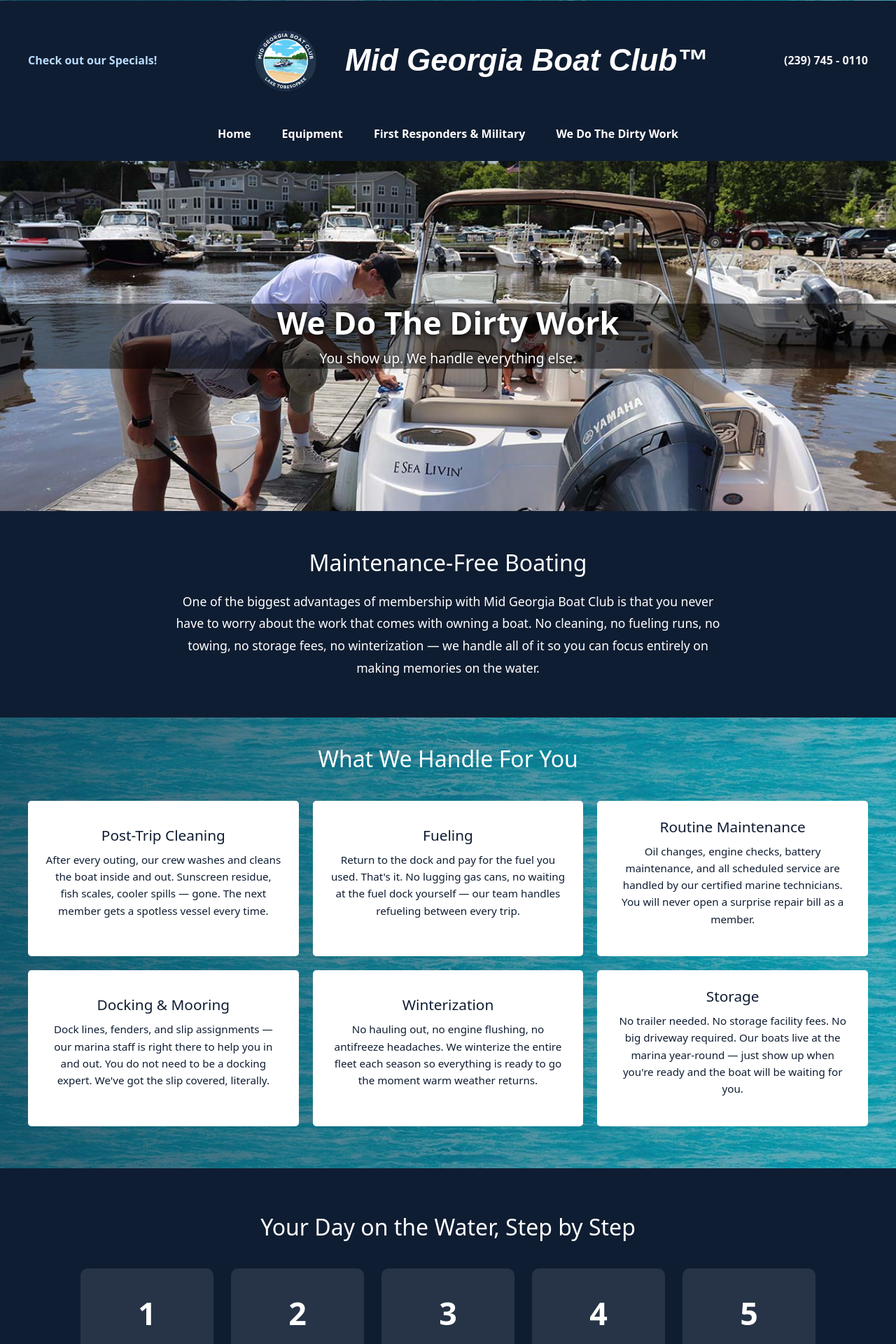
After one commit to jforay/midgeorgia, a Django app: page /dirty-work/ in a window 1280 px wide. The commit adds this page. Shown: the top 1920 px of the page at 70% size. Run offline with Django 5.2, Linux system fonts and the light colour scheme.

Commit message:
new pages

```diff
--- /dev/null
+++ b/home/templates/home/dirty_work.html
@@ -0,0 +1,120 @@
+{% extends "base.html" %}
+{% block title %}We Do The Dirty Work | Mid Georgia Boat Club{% endblock %}
+{% load static %}
+{% block extra_css %}
+<link rel="stylesheet" href="{% static 'home/css/amenities.css' %}">
+<link rel="stylesheet" href="{% static 'home/css/photos.css' %}">
+{% endblock %}
+
+{% block content %}
+
+<div class="photos">
+    <img src="{% static 'home/images/Dirty-Work.jpg' %}" alt="We do the dirty work" style="height: 500px; object-fit: cover;">
+    <div class="photo-text" style="top: 50%; transform: translate(-50%, -50%);">
+        <h1 style="font-size: 2.8rem; font-weight: bold; margin: 0;">We Do The Dirty Work</h1>
+        <p style="font-size: 1.2rem; margin: 10px 0 0;">You show up. We handle everything else.</p>
+    </div>
+</div>
+
+<div style="background: #0f1d32; color: white; text-align: center; padding: 55px 20px;">
+    <h2 style="font-size: 2rem; margin-bottom: 20px;">Maintenance-Free Boating</h2>
+    <p style="font-size: 1.1rem; max-width: 800px; margin: 0 auto; line-height: 1.8;">
+        One of the biggest advantages of membership with Mid Georgia Boat Club is that you never have to worry about the work that comes with owning a boat. No cleaning, no fueling runs, no towing, no storage fees, no winterization — we handle all of it so you can focus entirely on making memories on the water.
+    </p>
+</div>
+
+<div style="background: transparent; padding: 40px 20px; text-align: center;">
+    <h2 style="font-size: 2rem; margin-bottom: 20px; color: #fff;">What We Handle For You</h2>
+    <div class="amenities-box">
+
+        <div class="grid-item" style="padding: 25px;">
+            <h3 style="color: #0f1d32; font-size: 1.3rem; margin-bottom: 10px;">Post-Trip Cleaning</h3>
+            <p style="color: #0f1d32; font-size: 0.95rem; line-height: 1.6;">After every outing, our crew washes and cleans the boat inside and out. Sunscreen residue, fish scales, cooler spills — gone. The next member gets a spotless vessel every time.</p>
+        </div>
+
+        <div class="grid-item" style="padding: 25px;">
+            <h3 style="color: #0f1d32; font-size: 1.3rem; margin-bottom: 10px;">Fueling</h3>
+            <p style="color: #0f1d32; font-size: 0.95rem; line-height: 1.6;">Return to the dock and pay for the fuel you used. That's it. No lugging gas cans, no waiting at the fuel dock yourself — our team handles refueling between every trip.</p>
+        </div>
+
+        <div class="grid-item" style="padding: 25px;">
+            <h3 style="color: #0f1d32; font-size: 1.3rem; margin-bottom: 10px;">Routine Maintenance</h3>
+            <p style="color: #0f1d32; font-size: 0.95rem; line-height: 1.6;">Oil changes, engine checks, battery maintenance, and all scheduled service are handled by our certified marine technicians. You will never open a surprise repair bill as a member.</p>
+        </div>
+
+        <div class="grid-item" style="padding: 25px;">
+            <h3 style="color: #0f1d32; font-size: 1.3rem; margin-bottom: 10px;">Docking &amp; Mooring</h3>
+            <p style="color: #0f1d32; font-size: 0.95rem; line-height: 1.6;">Dock lines, fenders, and slip assignments — our marina staff is right there to help you in and out. You do not need to be a docking expert. We've got the slip covered, literally.</p>
+        </div>
+
+        <div class="grid-item" style="padding: 25px;">
+            <h3 style="color: #0f1d32; font-size: 1.3rem; margin-bottom: 10px;">Winterization</h3>
+            <p style="color: #0f1d32; font-size: 0.95rem; line-height: 1.6;">No hauling out, no engine flushing, no antifreeze headaches. We winterize the entire fleet each season so everything is ready to go the moment warm weather returns.</p>
+        </div>
+
+        <div class="grid-item" style="padding: 25px;">
+            <h3 style="color: #0f1d32; font-size: 1.3rem; margin-bottom: 10px;">Storage</h3>
+            <p style="color: #0f1d32; font-size: 0.95rem; line-height: 1.6;">No trailer needed. No storage facility fees. No big driveway required. Our boats live at the marina year-round — just show up when you're ready and the boat will be waiting for you.</p>
+        </div>
+
+    </div>
+</div>
+
+<div style="background: #0f1d32; color: white; padding: 65px 20px; text-align: center;">
+    <h2 style="font-size: 2rem; margin-bottom: 40px;">Your Day on the Water, Step by Step</h2>
+    <div style="display: flex; flex-wrap: wrap; justify-content: center; gap: 25px; max-width: 1050px; margin: 0 auto 50px;">
+
+        <div style="background: rgba(255,255,255,0.1); border-radius: 10px; padding: 30px 20px; flex: 1; min-width: 150px; max-width: 190px;">
+            <div style="font-size: 2.8rem; font-weight: bold; margin-bottom: 12px;">1</div>
+            <h3 style="font-size: 1.1rem; margin-bottom: 10px;">Reserve</h3>
+            <p style="font-size: 0.9rem; line-height: 1.6;">Book your boat online through our easy reservation system — anytime, day or night.</p>
+        </div>
+
+        <div style="background: rgba(255,255,255,0.1); border-radius: 10px; padding: 30px 20px; flex: 1; min-width: 150px; max-width: 190px;">
+            <div style="font-size: 2.8rem; font-weight: bold; margin-bottom: 12px;">2</div>
+            <h3 style="font-size: 1.1rem; margin-bottom: 10px;">Arrive</h3>
+            <p style="font-size: 0.9rem; line-height: 1.6;">Pull up to the marina. Your boat is already clean, fueled, and waiting right at the dock.</p>
+        </div>
+
+        <div style="background: rgba(255,255,255,0.1); border-radius: 10px; padding: 30px 20px; flex: 1; min-width: 150px; max-width: 190px;">
+            <div style="font-size: 2.8rem; font-weight: bold; margin-bottom: 12px;">3</div>
+            <h3 style="font-size: 1.1rem; margin-bottom: 10px;">Go Boating</h3>
+            <p style="font-size: 0.9rem; line-height: 1.6;">Hop on and head out. Fish, cruise, swim, or just enjoy the sunset. It's your day on the water.</p>
+        </div>
+
+        <div style="background: rgba(255,255,255,0.1); border-radius: 10px; padding: 30px 20px; flex: 1; min-width: 150px; max-width: 190px;">
+            <div style="font-size: 2.8rem; font-weight: bold; margin-bottom: 12px;">4</div>
+            <h3 style="font-size: 1.1rem; margin-bottom: 10px;">Return</h3>
+            <p style="font-size: 0.9rem; line-height: 1.6;">Bring the boat back to the dock. Pay for the fuel you used. That is your only job.</p>
+        </div>
+
+        <div style="background: rgba(255,255,255,0.1); border-radius: 10px; padding: 30px 20px; flex: 1; min-width: 150px; max-width: 190px;">
+            <div style="font-size: 2.8rem; font-weight: bold; margin-bottom: 12px;">5</div>
+            <h3 style="font-size: 1.1rem; margin-bottom: 10px;">We Handle It</h3>
+            <p style="font-size: 0.9rem; line-height: 1.6;">Our crew takes over — cleaning, fueling, inspecting, and docking. See you next time.</p>
+        </div>
+
+    </div>
+    <a href="tel:+12397450110" class="learn-more-btn">Call to Become a Member</a>
+</div>
+
+<div class="carousel-text-container">
+    <div class="text-container" style="max-width: 50%; padding: 45px;">
+        <h2>Ownership vs. Membership</h2>
+        <p>Owning a boat means insurance premiums, storage fees, fuel costs, winterization, repairs, and endless weekends of maintenance. A Mid Georgia Boat Club membership means you just show up and boat. The math is easy.</p>
+        <ul style="text-align: left; font-size: 1rem; line-height: 2.2; margin-bottom: 25px;">
+            <li>&#10003;&nbsp; No insurance costs</li>
+            <li>&#10003;&nbsp; No storage or slip fees</li>
+            <li>&#10003;&nbsp; No surprise repair bills</li>
+            <li>&#10003;&nbsp; No winterization</li>
+            <li>&#10003;&nbsp; No post-trip cleaning</li>
+            <li>&#10003;&nbsp; No trailer or towing</li>
+        </ul>
+        <a href="{% url 'home' %}" class="learn-more-btn">Back to Home</a>
+    </div>
+    <div class="photos" style="flex: 1;">
+        <img src="{% static 'home/images/Dirty-Work1.jpg' %}" alt="Boat maintenance free" style="height: 500px; object-fit: cover; max-width: 700px; width: 60vw;">
+    </div>
+</div>
+
+{% endblock %}
--- a/home/templates/home/home.html
+++ b/home/templates/home/home.html
@@ -63,7 +63,7 @@
     <div class="photo-text" style="bottom: 15%;">
         <p>We'll handle all the dirty work!</p>
         <p>All you need to do is pull up to the dock, pay for the fuel, and go home!</p>
-        <p><a href="{% url 'home' %}" style="color: white;">Click here to learn more!</a></p>
+        <p><a href="{% url 'dirty_work' %}" style="color: white;">Click here to learn more!</a></p>
     </div>
 
 </div>
@@ -91,7 +91,7 @@
         <h2>Equipment</h2>
 
         <p>We provide everything you need for a safe and comfortable boating experience - Depth finders, GPS, Radios, Speakers, Lights, VHF, Life Vests, and more. Our boats are equipped with life jackets for all passengers, a first aid kit, biminis, dual anchors and other essentials</p>
-        <a href="{% url 'home' %}" class="learn-more-btn">Learn More</a>
+        <a href="{% url 'equipment' %}" class="learn-more-btn">Learn More</a>
     </div>
     <div class="photos">
         <img src="{% static 'home/images/equiptment.jpg'%}" style="height: 500px;max-width: 700px;width: 60vw; object-fit: cover;">
@@ -114,7 +114,7 @@
         <p>
         Mid Georgia Boat Club™ proudly offers discounts to all active and retired military and their immediate families. We offer this to all first responders, firemen, police officers, and nurses. Enjoy all the pleasures and excitement of boating without the hassles associated with owning a boat.
         </p>
-        <a href="{% url 'home' %}" class="learn-more-btn">Learn More</a>
+        <a href="{% url 'first_responders' %}" class="learn-more-btn">Learn More</a>
     </div>
 
 </div>
--- a/home/urls.py
+++ b/home/urls.py
@@ -3,5 +3,9 @@ from django.views.generic import RedirectView
 from . import views
 
 urlpatterns = [
-    path('',views.home, name='home'),
+    path('', views.home, name='home'),
+    path('equipment/', views.equipment, name='equipment'),
+    path('first-responders/', views.first_responders, name='first_responders'),
+    path('dirty-work/', views.dirty_work, name='dirty_work'),
+    path('get-back/', views.get_back, name='get_back'),
 ]
--- a/home/views.py
+++ b/home/views.py
@@ -1,5 +1,16 @@
 from django.shortcuts import render
 
-# Create your views here.
 def home(request):
     return render(request, 'home/home.html')
+
+def equipment(request):
+    return render(request, 'home/equipment.html')
+
+def first_responders(request):
+    return render(request, 'home/first_responders.html')
+
+def dirty_work(request):
+    return render(request, 'home/dirty_work.html')
+
+def get_back(request):
+    return render(request, 'home/get_back.html')
--- a/static/css/style.css
+++ b/static/css/style.css
@@ -49,7 +49,7 @@ body.home-hero-page .site-header{
 /* Header “surface” (desktop + mobile) */
 .site-header .header-container,
 .site-header .mobile-nav{
-  background: rgba(18, 122, 98, 0.57);
+  background: #0f1d32;
   box-shadow: 0 10px 28px rgba(0,0,0,.25);
   transition: background-color .25s ease, box-shadow .25s ease, backdrop-filter .25s ease;
 }
@@ -65,7 +65,7 @@ body.home-hero-page .site-header{
 /* Solid after scroll */
 .site-header.is-scrolled .header-container,
 .site-header.is-scrolled .mobile-nav{
-  background: rgba(18, 122, 98, 0.57);
+  background: #0f1d32;
   box-shadow: 0 10px 28px rgba(0,0,0,.25);
   backdrop-filter: blur(10px);
 }
@@ -223,7 +223,7 @@ body.home-hero-page .site-header .mobile-nav{
 }
 
 .dropdown-content a:hover{
-  background-color: rgba(18, 122, 98, 0.57);
+  background-color: rgba(255,255,255,0.12);
 }
 
 
--- a/templates/base.html
+++ b/templates/base.html
@@ -44,6 +44,14 @@
                                 <a href="tel:+12397450110">(239) 745 - 0110</a>
                             </div>
                         </div>
+                        <nav class="navbar">
+                            <ul class="nav-list">
+                                <li><a href="{% url 'home' %}">Home</a></li>
+                                <li><a href="{% url 'equipment' %}">Equipment</a></li>
+                                <li><a href="{% url 'first_responders' %}">First Responders &amp; Military</a></li>
+                                <li><a href="{% url 'dirty_work' %}">We Do The Dirty Work</a></li>
+                            </ul>
+                        </nav>
                     </div>
 
                 </div>
@@ -51,14 +59,23 @@
 
             <!-- Mobile screens -->
             <div class="d-block d-md-none">
-                <nav class="navbar navbar-dark mobile-nav">
-
+                <nav class="navbar navbar-dark mobile-nav flex-wrap px-3">
                     <div class="header-text">
                         <a href="{% url 'home' %}">
                             <img src="{% static 'images/midgeorgia.png' %}" alt="Boat Club Logo" style="height: 100px;">
                             <h1 style="font-size: 2rem;">Mid  Georgia  Boat  Club™</h1>
                         </a>
-
+                    </div>
+                    <button class="navbar-toggler" type="button" data-bs-toggle="collapse" data-bs-target="#mobileNavMenu" aria-controls="mobileNavMenu" aria-expanded="false" aria-label="Toggle navigation">
+                        <span class="navbar-toggler-icon"></span>
+                    </button>
+                    <div class="collapse navbar-collapse" id="mobileNavMenu">
+                        <ul class="navbar-nav text-center w-100 py-2">
+                            <li class="nav-item"><a class="nav-link text-white fw-bold" href="{% url 'home' %}">Home</a></li>
+                            <li class="nav-item"><a class="nav-link text-white fw-bold" href="{% url 'equipment' %}">Equipment</a></li>
+                            <li class="nav-item"><a class="nav-link text-white fw-bold" href="{% url 'first_responders' %}">First Responders &amp; Military</a></li>
+                            <li class="nav-item"><a class="nav-link text-white fw-bold" href="{% url 'dirty_work' %}">We Do The Dirty Work</a></li>
+                        </ul>
                     </div>
                 </nav>
             </div>
```
Also changed, not shown: home/templates/home/equipment.html (added, +86 -0 lines), home/templates/home/first_responders.html (added, +96 -0 lines), home/templates/home/get_back.html (added, +83 -0 lines). Lines whose indentation alone changed are shown as unchanged.
